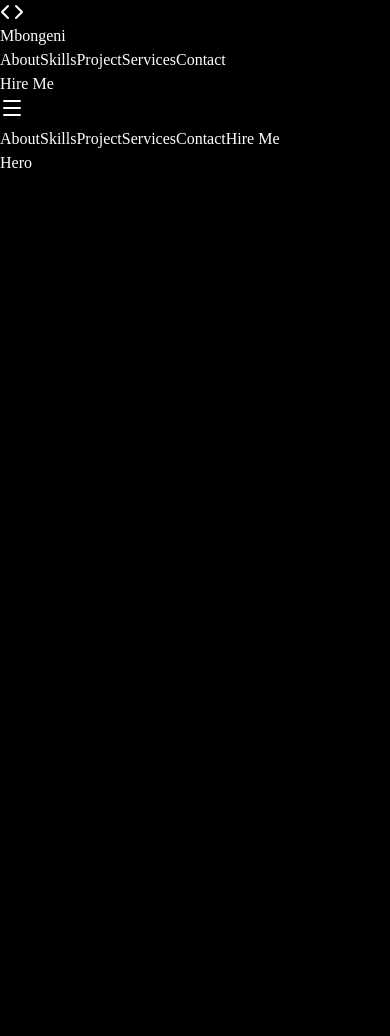
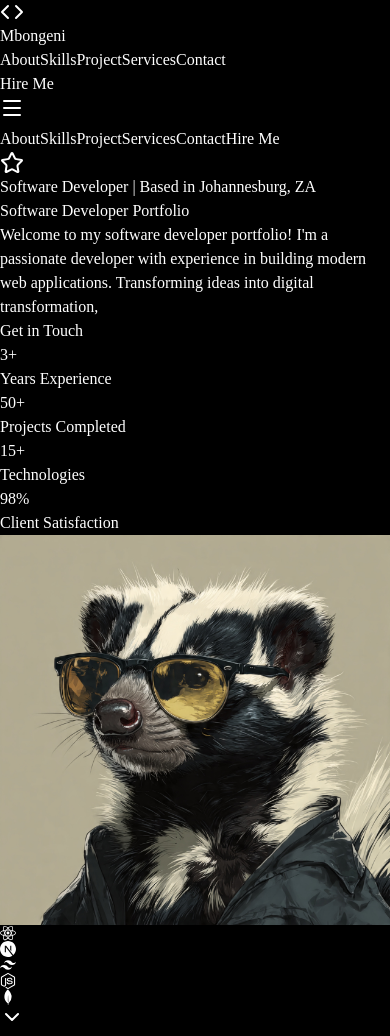
Before and after one commit to MbongX/DevPortfolio-tutorial, a React (Vite) app: page / in a window 390 px wide. Before the commit the page ends 844 px from the top, so only its background shows below. Built offline with nearby package versions, Linux system fonts and the light colour scheme.

Commit message:
feat: Hero section component implementation along with the styling. Updated dev details.

```diff
--- a/src/App.jsx
+++ b/src/App.jsx
@@ -4,7 +4,7 @@ import Hero from "./components/sections/Hero.jsx";
 
 const App = () => {
     return (
-        <div className='min-h-screen bg-black'>
+        <div className='min-h-screen bg-black pb-[100vh]'>
             <Navbar/>
 
             <main>
--- a/src/components/animations/FadeIn.jsx
+++ b/src/components/animations/FadeIn.jsx
@@ -9,7 +9,7 @@ const FadeIn = ({children, delay=0, duration=500,threshold=0.1}) => {
         const observer = new IntersectionObserver(
             ([entry]) => {
                 // Trigger fade-in animation when the element is in view
-                if(entry.isIntersecting && isVisible) {
+                if(entry.isIntersecting && !isVisible) {
                     setIsVisible(true);
                 }
             },
--- a/src/components/sections/Hero.jsx
+++ b/src/components/sections/Hero.jsx
@@ -1,8 +1,124 @@
-import React from 'react'
+import {useState} from 'react'
+import {ChevronDown, Star} from 'lucide-react'
+import {SiReact, SiNextdotjs, SiTailwindcss, SiNodedotjs, SiMongodb} from "react-icons/si";
+import {PERSONAL_INFO,STATS} from "../../utils/constants";
+import {scrollToSection} from "../../hooks/useScrollSpy";
+import RadialGradientBackground from "../backgrounds/RadialGradientBackground";
+import FadeIn from "../animations/FadeIn";
 
 const Hero = () => {
     return (
-        <div>Hero</div>
+        <section className="relative min-h-screen flex items-center overflow-hidden bg-black ">
+            {/**<RadialGradientBackground varient="hero"/>**/}
+
+            {/* Content Container */}
+            <div className="relative z-10 max-w-7xl mx-auto px-4 sm:px-6 lg:px-8 py-20 w-full">
+                <div className="grid grid-cols-1 lg:grid-cols-2 gap-12 items-center">
+                    {/* Left Column  - Content Area*/}
+                    <div className="text-left">
+                        <FadeIn delay={0}>
+                            <div className="inline-flex items-center gap-2.5 px-[18px] py-[11px] mb-8 bg-linear-to-r from-primary/10 via-primary/15 to-primary/20 border-primary/20 rounded-full">
+                                <Star className="w-4 h-4 text-white fill-white"/>
+                                <span className="text-xs text-white tracking-[1.2px]">
+                                    {PERSONAL_INFO.title} | Based in {PERSONAL_INFO.location}
+                                </span>
+                            </div>
+                        </FadeIn>
+
+                        <FadeIn delay={100}>
+                            <h1 className="text-4xl md:text-5xl lg:text-6xl font-normal text-white mb-6 leading-tight">
+                                Software Developer Portfolio
+                            </h1>
+                        </FadeIn>
+
+                        <FadeIn delay={200}>
+                            <p className="text-lg text-white/70 max-w-137.5 mb-8">
+                                Welcome to my software developer portfolio! I'm a passionate developer with experience
+                                in building modern web applications. Transforming ideas into digital transformation,
+                            </p>
+                        </FadeIn>
+
+                        <FadeIn
+                            delay={300}>
+                            <button
+                                onClick={() => scrollToSection('contact')}
+                                className="inline-flex items-center gap-0 mb-12 group"
+                            >
+                                <div className="relative z-10 bg-white text-[#212121] rounded-[17px] px-[26px] py-[13px] text-base font-medium border border-white">
+                                    Get in Touch
+                                </div>
+                            </button>
+                        </FadeIn>
+
+                        <FadeIn delay={400}>
+                            <div className="grid gird-col-2 md:grid-cols-4 gap-10 max-w-full">
+                                {STATS.map((stat, index) => (
+                                    <div key={index} className="text-left border-r border-white/50 pr-10 last:border-r-0">
+                                        <div className="text-2xl font-normal text-primary mb-[8px] font-mono">
+                                            {stat.value}
+                                        </div>
+                                        <div className="text-sm text-white leading-snug">
+                                            {stat.label}
+                                        </div>
+                                    </div>
+                                ))}
+                            </div>
+                        </FadeIn>
+                    </div>
+
+                    {/* Right Column - Developer Image */}
+                    <FadeIn delay={200}>
+                        <div className="relative">
+                            <div className="relative overflow-hidden rounded-2x1 aspect-4/5 max-w-[500px] ml-auto group">
+                                <div className="absolute inset-0 rounded-2xl overflow-hidden">
+                                    <div className="absolute inset-[-2px] bg-linear-to-r from-primary/20 via-primary/10 to-primary animate-spin-slow rounded-2xl"></div>
+                                </div>
+                                {/* Image Container */}
+                                <div className="relative rounded-2xl overflow-hidden m-[1px] h-[calc(100%-2px)]">
+                                    <img
+                                        src="/images/Dev1.jpeg"
+                                        alt="Developer at work"
+                                        className="w-full h-full object-cover"/>
+                                </div>
+                                {/* Tech Stack Logos */}
+                                <div className="absolute bottom-6 left-6 z-20">
+                                    <FadeIn delay={500}>
+                                        <div className="flex items-center gap-4 bg-black/40 backdrop-blur-sm border-white/10 rounded-full px-6 py-3">
+                                            <div className="w-6 h-6 flex items-center justify-center hover:scale-110 transition-transform duration-300">
+                                                <SiReact className="w-full h-full text-primary"/>
+                                            </div>
+
+                                            <div className="w-6 h-6 flex items-center justify-center hover:scale-110 transition-transform duration-300">
+                                                <SiNextdotjs className="w-full h-full text-primary"/>
+                                            </div>
+
+                                            <div className="w-6 h-6 flex items-center justify-center hover:scale-110 transition-transform duration-300">
+                                                <SiTailwindcss className="w-full h-full text-primary"/>
+                                            </div>
+
+                                            <div className="w-6 h-6 flex items-center justify-center hover:scale-110 transition-transform duration-300">
+                                                <SiNodedotjs className="w-full h-full text-primary"/>
+                                            </div>
+
+                                            <div className="w-6 h-6 flex items-center justify-center hover:scale-110 transition-transform duration-300">
+                                                <SiMongodb className="w-full h-full text-primary"/>
+                                            </div>
+                                        </div>
+                                    </FadeIn>
+                                </div>
+                            </div>
+                        </div>
+                    </FadeIn>
+                </div>
+            </div>
+
+            {/* Scroll Indicator */}
+            <button
+                onClick={() => scrollToSection('about')}
+                className="absolute bottom-8 left-1/2 -translate-x-1/2 animate-bounce">
+                <ChevronDown className="w-8 h-8 text-primary"/>
+            </button>
+        </section>
     )
 }
 
--- a/src/index.css
+++ b/src/index.css
@@ -81,6 +81,10 @@
         animation: fadeIn 0.5s ease-out;
     }
 
+    .animate-fadeIn {
+        animation: fadeIn 0.5s ease-out;
+    }
+
     .animation-pulse {
         animation: pulse 3s ease-in-out infinite;
     }
--- a/src/utils/constants.js
+++ b/src/utils/constants.js
@@ -3,10 +3,14 @@ export const PERSONAL_INFO = {
     title: 'Software Developer',
     email: 'mbongenimahlangu203@gmail.com',
     location: 'Johannesburg, ZA',
-    tagline: '',
+    tagline: 'AI/ML Enthusiast | Full Stack Developer | Automation Developer',
     resume: '/developer-resume-placeholder.txt',
     bio: [
-        ""
+        "I specialize in building end-to-end web applications with .NET / C# on the backend and **React** the frontend. " +
+        "My journey in software engineering centers around solving high-stakes domain challenges. I believe great engineering " +
+        "is about more than just writing code: it is about writing predictable, well-tested systems, choosing the right " +
+        "abstractions, and delivering an experience that feels seamless to the end user. " +
+        "When I’m not writing C# or React, I’m exploring system design, experimenting with new web technologies, or refining developer tooling."
     ]
 };
 
```
Also changed, not shown: public/images/Dev1.jpeg (added).
